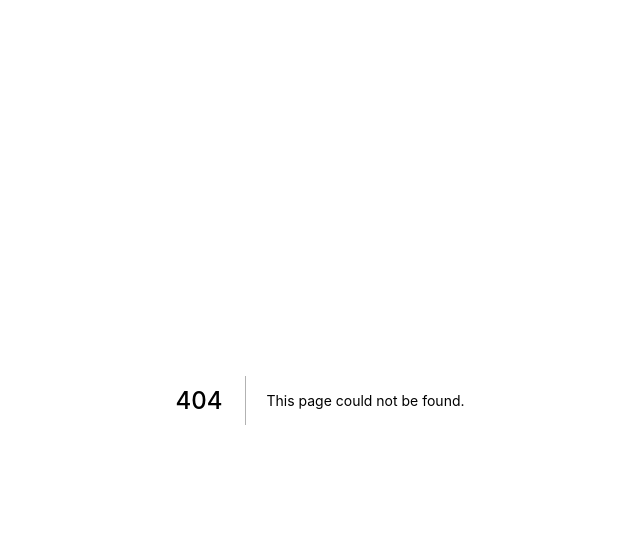
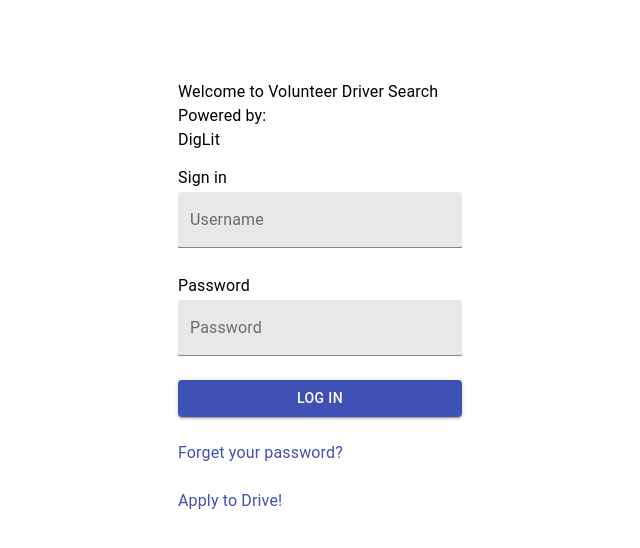
Before and after one commit to diglit/volunteer-toronto-volunteer-drivers-app, a Next.js app in the folder web-client/: page /signin in a window 1280 px wide. Before the commit this address had no page. Shown: the top 548 px of the page, without its empty margins (320-960 px from the left). Built offline with nearby package versions, Linux system fonts and the light colour scheme.

Commit message:
created signin page

```diff
--- a/web-client/package.json
+++ b/web-client/package.json
@@ -28,6 +28,7 @@
     "next": "10.0.3",
     "react": "17.0.1",
     "react-dom": "17.0.1",
+    "react-hook-form": "^6.14.2",
     "react-redux": "^7.2.2",
     "redux": "^4.0.5",
     "redux-thunk": "^2.3.0",
--- /dev/null
+++ b/web-client/src/pages/signin.tsx
@@ -0,0 +1,115 @@
+import React from 'react';
+// Modules
+import { NextPage } from 'next/types';
+import { useForm } from 'react-hook-form';
+// MUI Core
+import Button from '@material-ui/core/Button';
+import Container from '@material-ui/core/Container';
+import Grid from '@material-ui/core/Grid';
+import TextField from '@material-ui/core/TextField';
+import Link from '@material-ui/core/Link';
+import Typography from '@material-ui/core/Typography';
+import { makeStyles } from '@material-ui/core/styles';
+
+
+interface FormData {
+  username: string;
+  password: string;
+}
+
+const useStyles = makeStyles((theme) => ({
+  container: {
+    padding: theme.spacing(10),
+  },
+}));
+
+const LoginPage: NextPage = () => {
+
+  const classes = useStyles();
+
+  const { handleSubmit, register } = useForm<FormData>();
+
+  //handle submit
+  const onSubmit = handleSubmit((data) => {
+    console.log(data);
+    // TODO: post request with credential to user API
+  })
+
+  return (
+    <Container className={classes.container} maxWidth="xs">
+      <Grid container spacing={3}>
+        <Grid item xs>
+          <Typography>
+            Welcome to Volunteer Driver Search
+        </Typography>
+          <Typography>
+            Powered by:
+        </Typography>
+          <Typography>
+            DigLit
+        </Typography>
+        </Grid>
+      </Grid>
+
+      <form onSubmit={onSubmit}>
+        <Grid container spacing={3}>
+          <Grid item xs={12}>
+            <Grid container spacing={3}>
+              <Grid item xs={12}>
+                <Typography variant="subtitle1">
+                  Sign in
+                </Typography>
+                <TextField
+                  fullWidth
+                  inputRef={register({ required: true })}
+                  label="Username"
+                  name="username"
+                  variant="filled"
+                />
+              </Grid>
+              <Grid item xs={12}>
+                <Typography variant="subtitle1">
+                  Password
+                </Typography>
+                <TextField
+                  fullWidth
+                  inputRef={register({ required: true })}
+                  label="Password"
+                  name="password"
+                  type="password"
+                  variant="filled"
+                />
+              </Grid>
+            </Grid>
+          </Grid>
+          <Grid item xs={12}>
+            <Button
+              fullWidth
+              color="primary"
+              type="submit"
+              variant="contained"
+            >
+              Log in
+            </Button>
+          </Grid>
+          <Grid item xs={12}>
+            <Typography>
+              <Link href="#" onClick={e => { e.target.preventDefault }}>
+                Forget your password?
+                </Link>
+            </Typography>
+          </Grid>
+          <Grid item xs={12}>
+            <Typography>
+              <Link href="/signup" onClick={e => { e.target.preventDefault }}>
+                Apply to Drive!
+                </Link>
+            </Typography>
+          </Grid>
+        </Grid>
+      </form>
+    </Container>
+  );
+}
+
+export default LoginPage;
```
Also changed, not shown: 1 other file (tests, documents, lock files or other folders).
